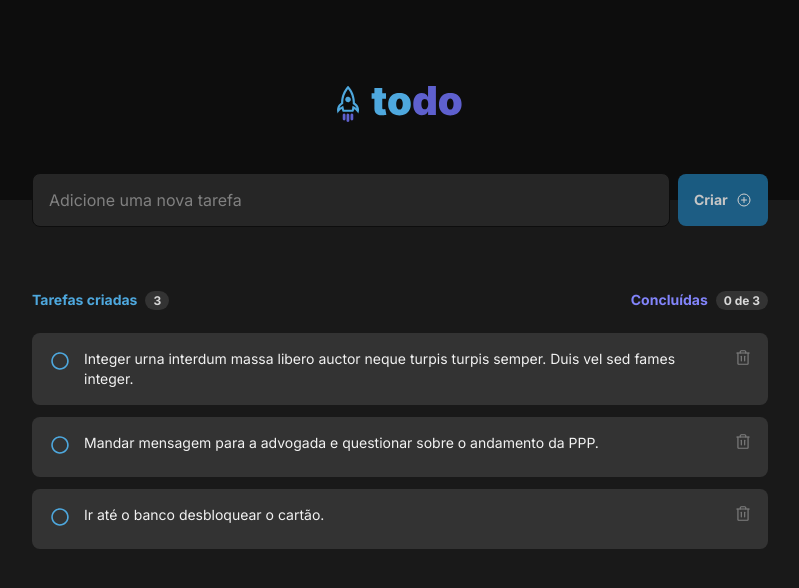
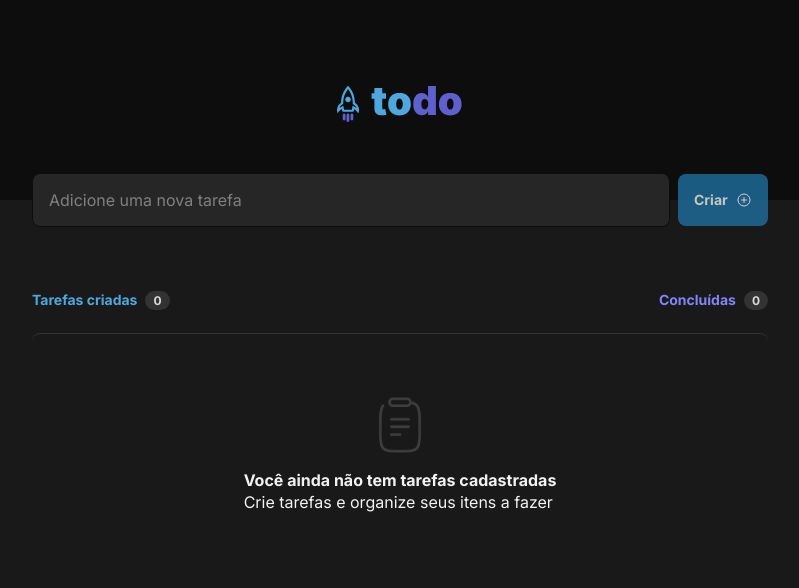
Before and after one commit to CtsLucas/to-do, a React (Vite) app: page / in a window 1280 px wide. Shown: the top 588 px of the page, without its empty margins (240-1039 px from the left). Built offline with nearby package versions, Linux system fonts and the light colour scheme.

Commit message:
feat: Adding save to localStorage functionality

```diff
--- a/src/pages/Home/index.tsx
+++ b/src/pages/Home/index.tsx
@@ -11,26 +11,27 @@ import { Task } from "../../components/Task"
 import { Content, Form, Header, List, TaskInfo } from "./styles"
 import { Empty } from "../../components/Empty"
 
+interface TaskListProps {
+  id: string
+  content: string
+  status: boolean
+}
+
 export function Home() {
-  const [taskList, setTaskList] = useState([
-    {
-      id: uuidv4(),
-      content:
-        "Integer urna interdum massa libero auctor neque turpis turpis semper. Duis vel sed fames integer.",
-      status: false,
-    },
-    {
-      id: uuidv4(),
-      content:
-        "Mandar mensagem para a advogada e questionar sobre o andamento da PPP.",
-      status: false,
-    },
-    {
-      id: uuidv4(),
-      content: "Ir até o banco desbloquear o cartão.",
-      status: false,
-    },
-  ])
+  const [taskList, setTaskList] = useState<TaskListProps[]>([])
+
+  useEffect(() => {
+    if (taskList.length > 0) {
+      localStorage.setItem("taskList", JSON.stringify(taskList))
+    }
+  }, [taskList])
+
+  useEffect(() => {
+    const data = JSON.parse(localStorage.getItem("taskList") || "[]")
+    if (data) {
+      setTaskList(data)
+    }
+  }, [])
 
   const [newContentTask, setNewContentTask] = useState("")
   const [numberOfTasksCompleted, setNumberOfTasksCompleted] = useState(0)
@@ -88,6 +89,9 @@ export function Home() {
     })
 
     setTaskList(taksListWithoutDeletedOne)
+    if (taskList.length === 1) {
+      localStorage.removeItem("taskList")
+    }
   }
 
   const isNewTaskEmpty = newContentTask.length === 0
```
